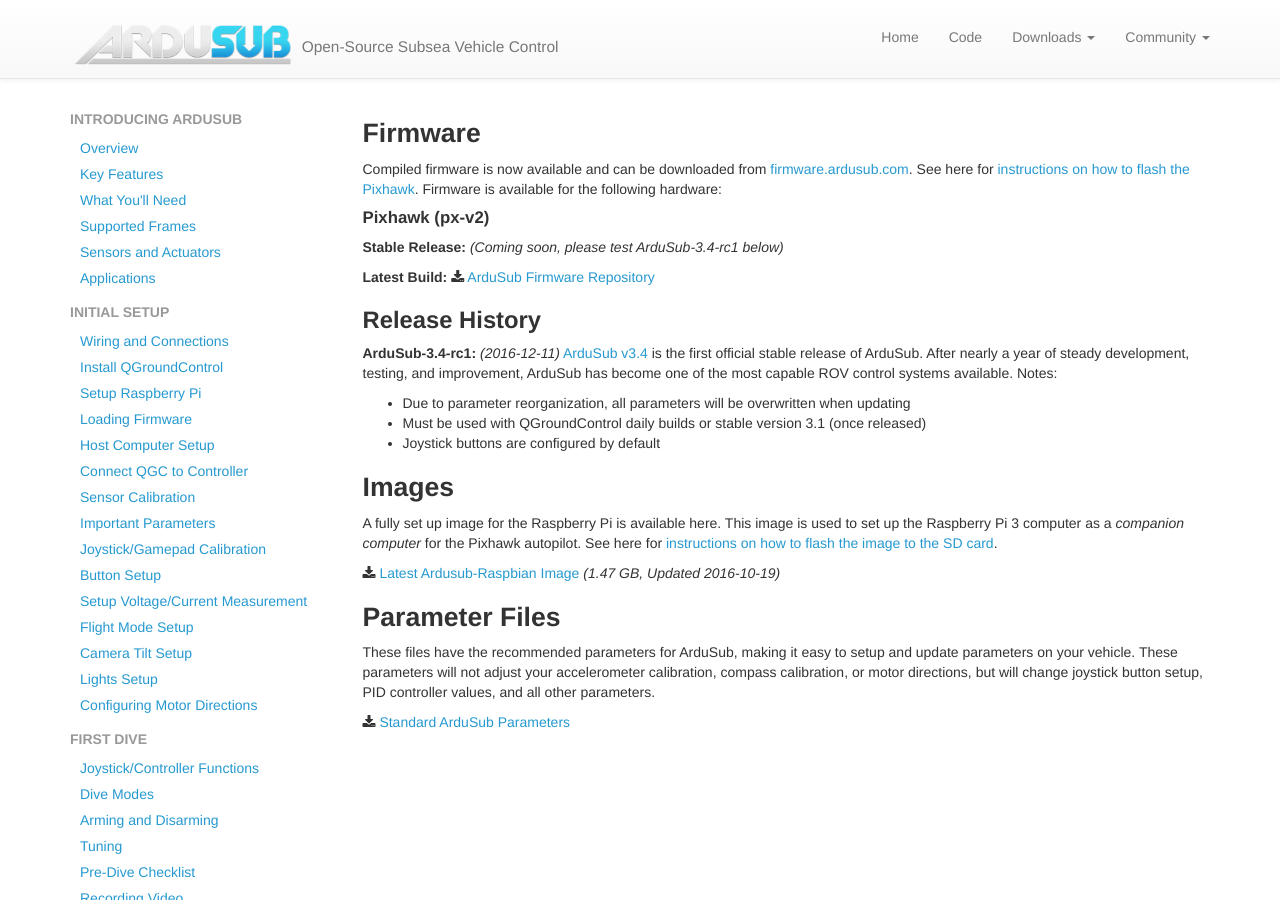
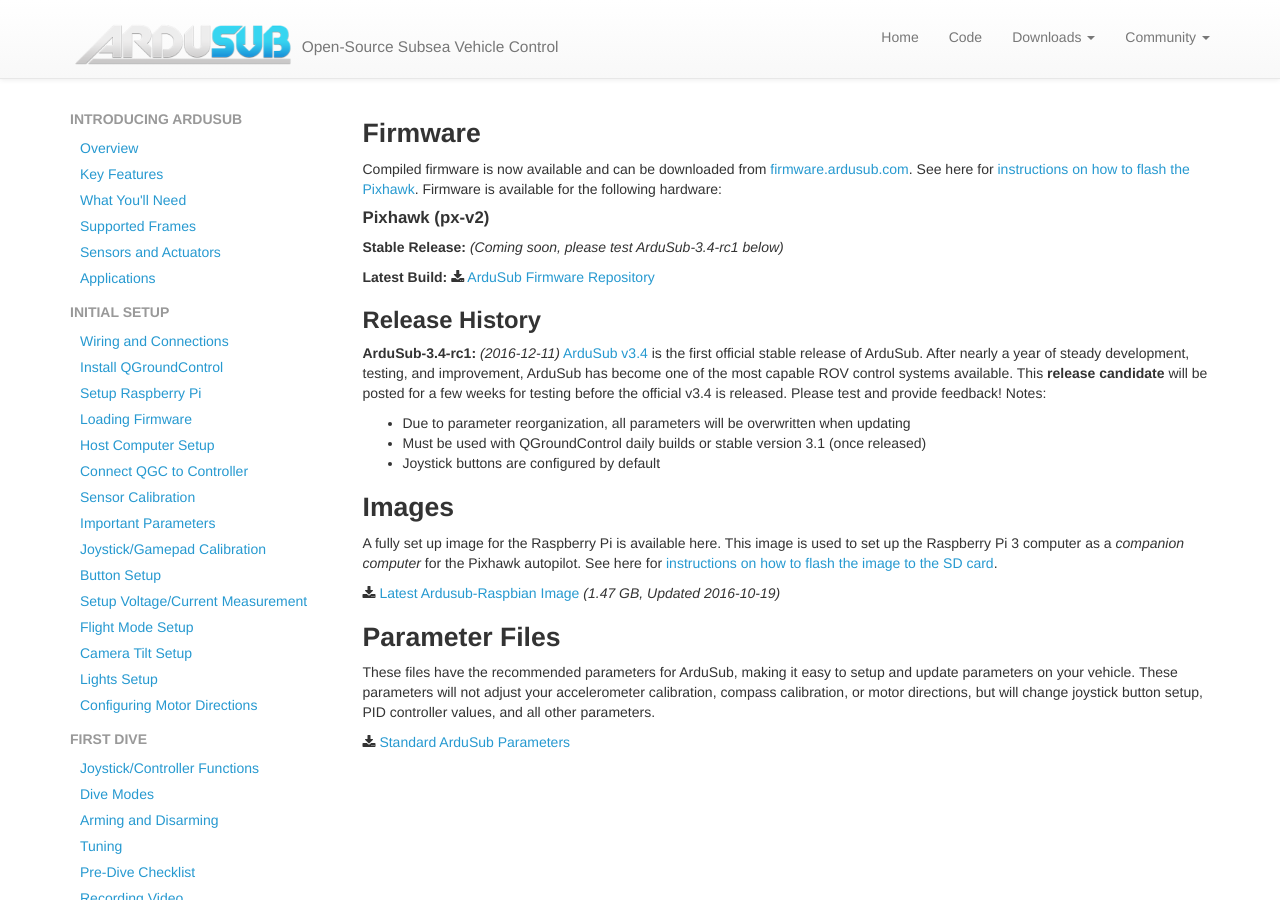
Before and after one commit to bluerobotics/retired-ardusub-docs, a Jekyll site: the page built from pages/firmware.md, in a window 1280 px wide and 900 px high. Built offline with Jekyll 4.4.1, drawn with Linux system fonts in a browser that asks for light colours; nearby versions of some CDN libraries; some web fonts are replaced; comment, search, counter and statistics services are not loaded.

Commit message:
Add a few more notes about release candidate.

```diff
--- a/pages/firmware.md
+++ b/pages/firmware.md
@@ -20,7 +20,7 @@ Compiled firmware is now available and can be downloaded from [firmware.ardusub.
 
 ## Release History
 
-**ArduSub-3.4-rc1:** *(2016-12-11)* [ArduSub v3.4](http://firmware.ardusub.com/Sub/ArduSub-3.4-rc1/) is the first official stable release of ArduSub. After nearly a year of steady development, testing, and improvement, ArduSub has become one of the most capable ROV control systems available. Notes:
+**ArduSub-3.4-rc1:** *(2016-12-11)* [ArduSub v3.4](http://firmware.ardusub.com/Sub/ArduSub-3.4-rc1/) is the first official stable release of ArduSub. After nearly a year of steady development, testing, and improvement, ArduSub has become one of the most capable ROV control systems available. This **release candidate** will be posted for a few weeks for testing before the official v3.4 is released. Please test and provide feedback! Notes:
 
 - Due to parameter reorganization, all parameters will be overwritten when updating
 - Must be used with QGroundControl daily builds or stable version 3.1 (once released)
```
